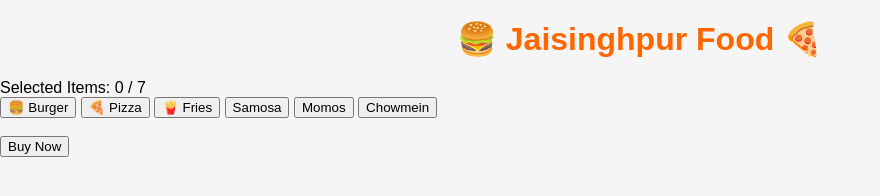
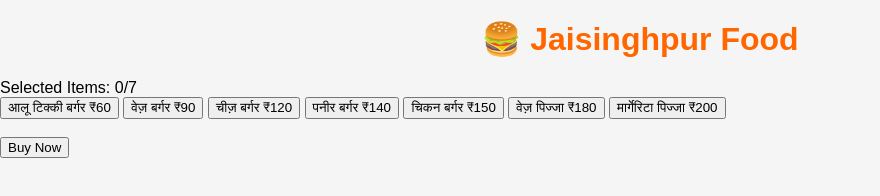
Before and after one commit to anmolkolhi85-lang/Anmol-food-, a plain HTML site: page index.html in a window 1280 px wide. Shown: the whole page, without its empty margins (0-880 px from the left). Drawn offline with Linux system fonts and the light colour scheme.

Commit message:
Fix relative paths for CSS and JS files

```diff
--- a/index.html
+++ b/index.html
@@ -4,28 +4,31 @@
     <meta charset="UTF-8">
     <meta name="viewport" content="width=device-width, initial-scale=1.0">
     <title>Jaisinghpur Food</title>
-    <link rel="stylesheet" href="style.css">
+    <!-- Relative path fix -->
+    <link rel="stylesheet" href="./style.css">
 </head>
 <body>
 
-    <h1>🍔 Jaisinghpur Food 🍕</h1>
+    <h1>🍔 Jaisinghpur Food</h1>
 
     <div class="cart">
-        Selected Items: <span id="count">0</span> / 7
+        Selected Items: <span id="count">0</span>/7
     </div>
 
     <div class="menu">
-        <button class="item" onclick="selectItem(this)">🍔 Burger</button>
-        <button class="item" onclick="selectItem(this)">🍕 Pizza</button>
-        <button class="item" onclick="selectItem(this)">🍟 Fries</button>
-        <button class="item" onclick="selectItem(this)">Samosa</button>
-        <button class="item" onclick="selectItem(this)">Momos</button>
-        <button class="item" onclick="selectItem(this)">Chowmein</button>
+        <button class="item" onclick="selectItem(this)">आलू टिक्की बर्गर ₹60</button>
+        <button class="item" onclick="selectItem(this)">वेज़ बर्गर ₹90</button>
+        <button class="item" onclick="selectItem(this)">चीज़ बर्गर ₹120</button>
+        <button class="item" onclick="selectItem(this)">पनीर बर्गर ₹140</button>
+        <button class="item" onclick="selectItem(this)">चिकन बर्गर ₹150</button>
+        <button class="item" onclick="selectItem(this)">वेज़ पिज्जा ₹180</button>
+        <button class="item" onclick="selectItem(this)">मार्गेरिटा पिज्जा ₹200</button>
     </div>
 
     <br>
     <button id="buyBtn">Buy Now</button>
 
-    <script src="script.js"></script>
+    <!-- Relative path fix -->
+    <script src="./script.js"></script>
 </body>
 </html>
```
